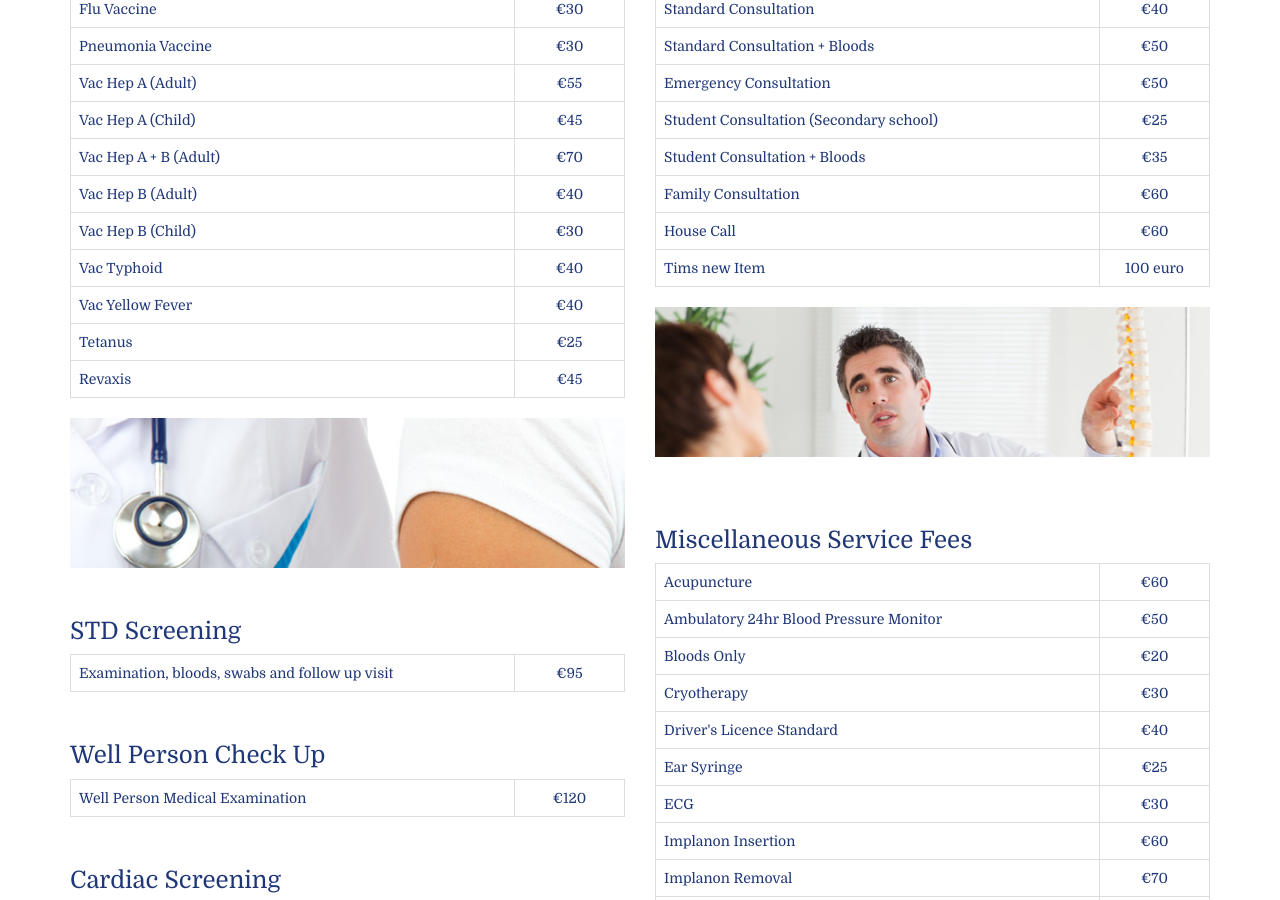
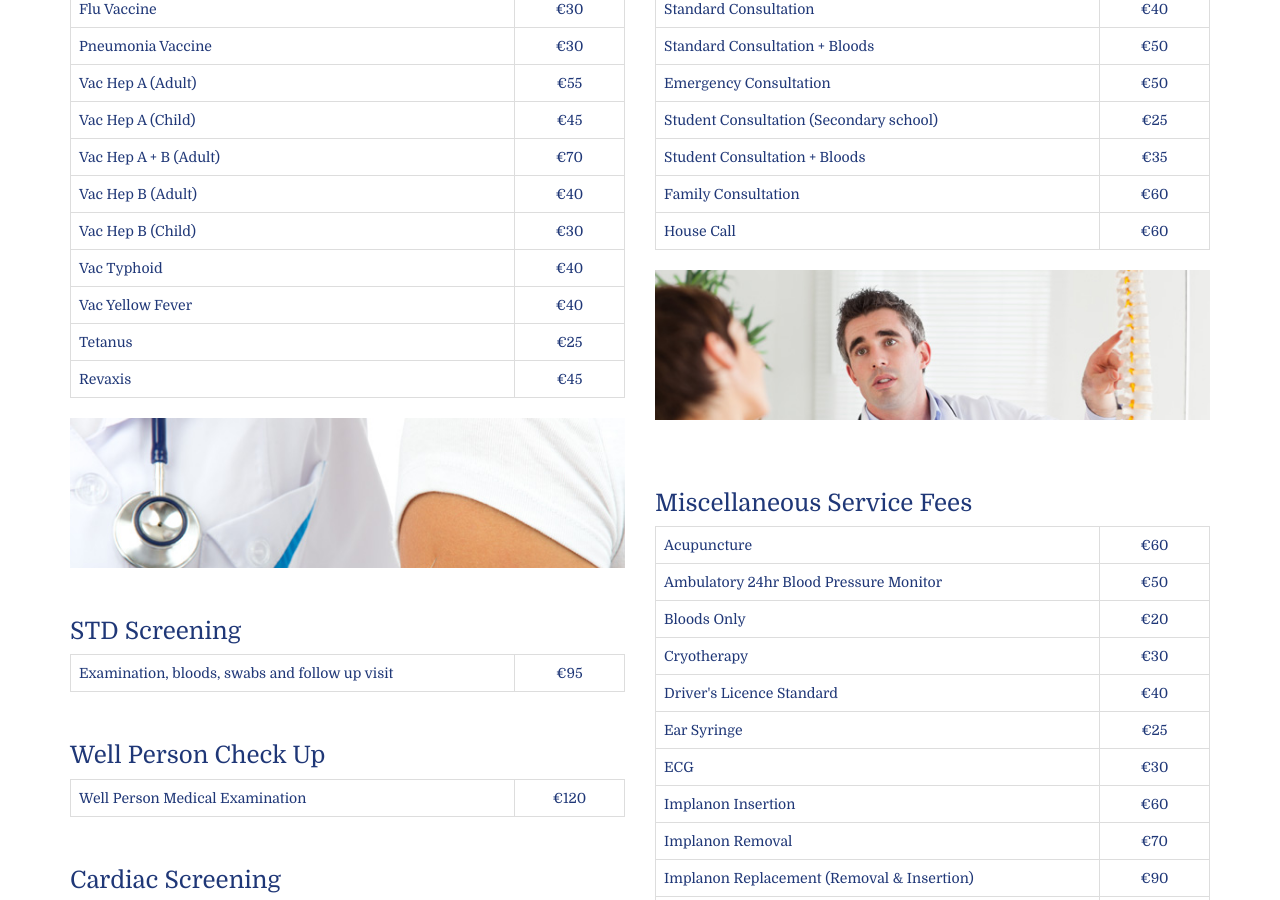
Before and after one commit to kmcadmin/killarneymedicalcentre, a Jekyll site: the page built from fees.html, in a window 1280 px wide and 900 px high, scrolled down 605 px. Built offline with Jekyll 4.4.1, drawn with Linux system fonts in a browser that asks for light colours; nearby versions of some CDN libraries.

Commit message:
Updated fees.yml

```diff
--- a/_data/fees.yml
+++ b/_data/fees.yml
@@ -59,8 +59,6 @@
       price: "€60"
     - name: "House Call"
       price: "€60"
-    - name: "Tims new Item"
-      price: "100 euro"
 
 - title: "Miscellaneous Service Fees"
   banner_image:
```
